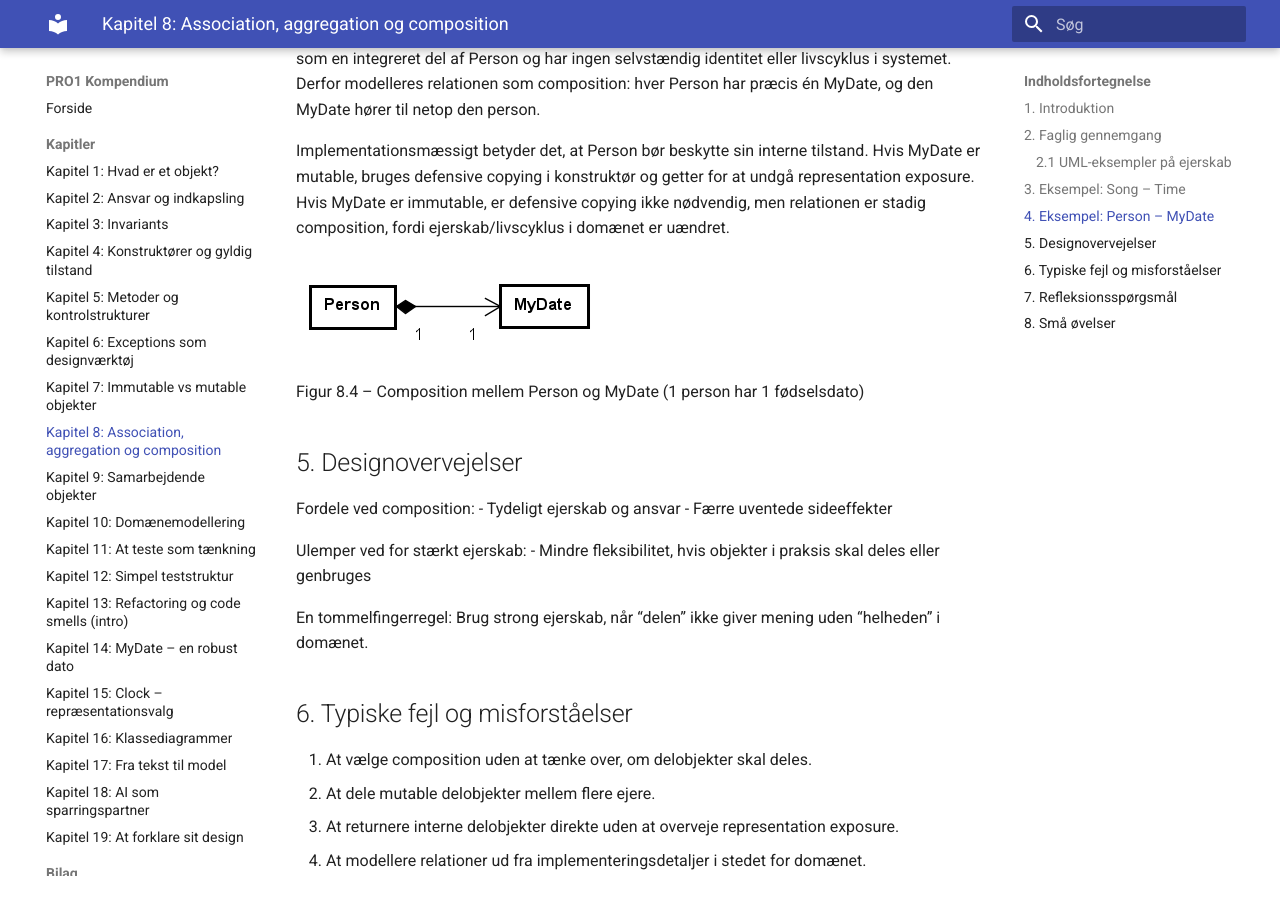
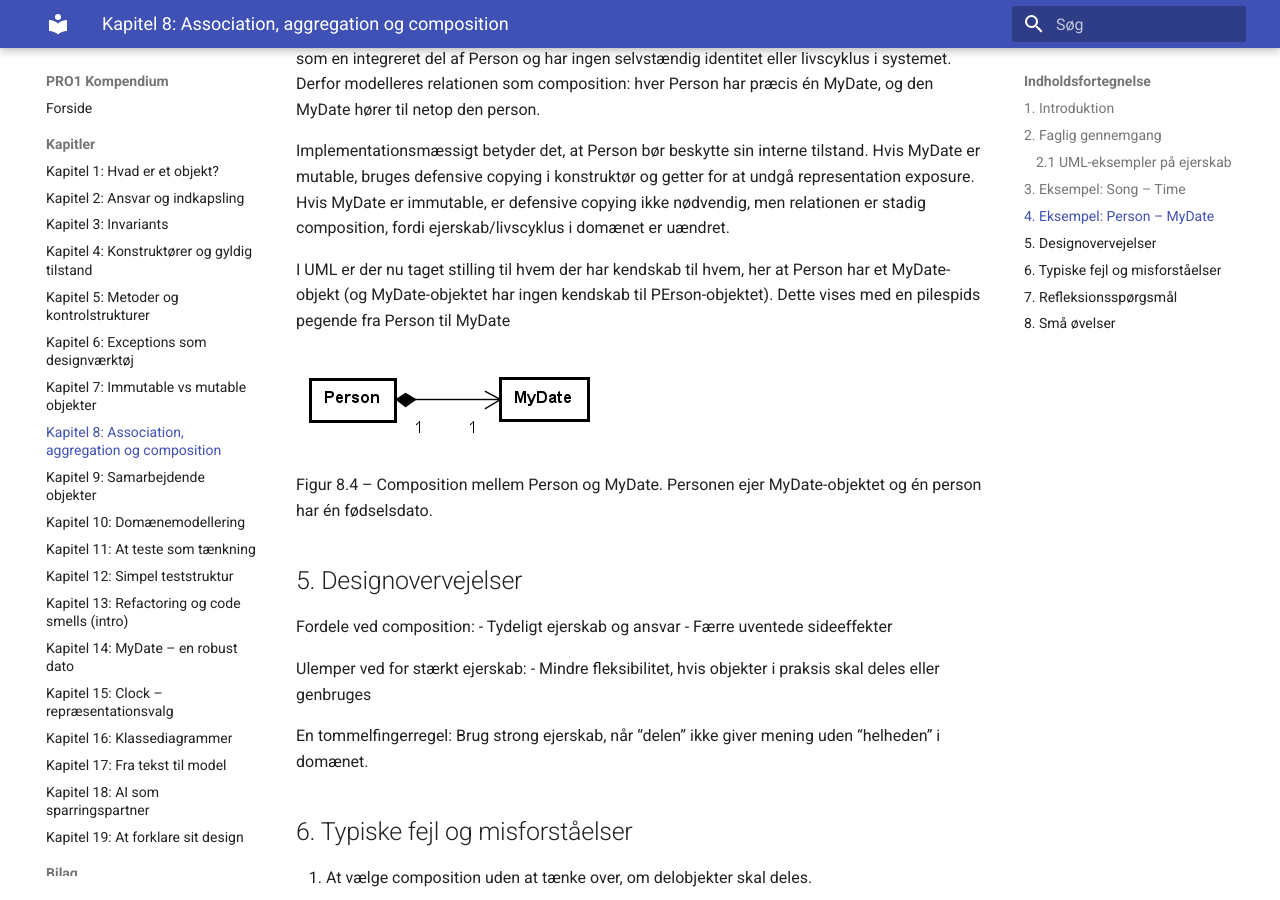
Before and after one commit to sva-via/PRO1-kompendium, an MkDocs documentation site: the page built from docs/kapitel/08.md, in a window 1280 px wide and 900 px high, scrolled down 2753 px. Built offline with MkDocs 1.6.1 and Material for MkDocs 9.7.7, drawn with Linux system fonts in a browser that asks for light colours.

Commit message:
Update UML description for Person and MyDate relationship
Clarified UML relationship between Person and MyDate, emphasizing ownership.

```diff
--- a/docs/kapitel/08.md
+++ b/docs/kapitel/08.md
@@ -94,9 +94,11 @@ Person indeholder en MyDate, som repræsenterer personens fødselsdato. MyDate b
 
 Implementationsmæssigt betyder det, at Person bør beskytte sin interne tilstand. Hvis MyDate er mutable, bruges defensive copying i konstruktør og getter for at undgå representation exposure. Hvis MyDate er immutable, er defensive copying ikke nødvendig, men relationen er stadig composition, fordi ejerskab/livscyklus i domænet er uændret.
 
+I UML er der nu taget stilling til hvem der har kendskab til hvem, her at Person har et MyDate-objekt (og MyDate-objektet har ingen kendskab til PErson-objektet). Dette vises med en pilespids pegende fra Person til MyDate
+
 ![Figur](../images/kap08-4.png)
 
-Figur 8.4 – Composition mellem Person og MyDate (1 person har 1 fødselsdato)
+Figur 8.4 – Composition mellem Person og MyDate. Personen ejer MyDate-objektet og én person har én fødselsdato.
 
 
 ## 5. Designovervejelser
```
